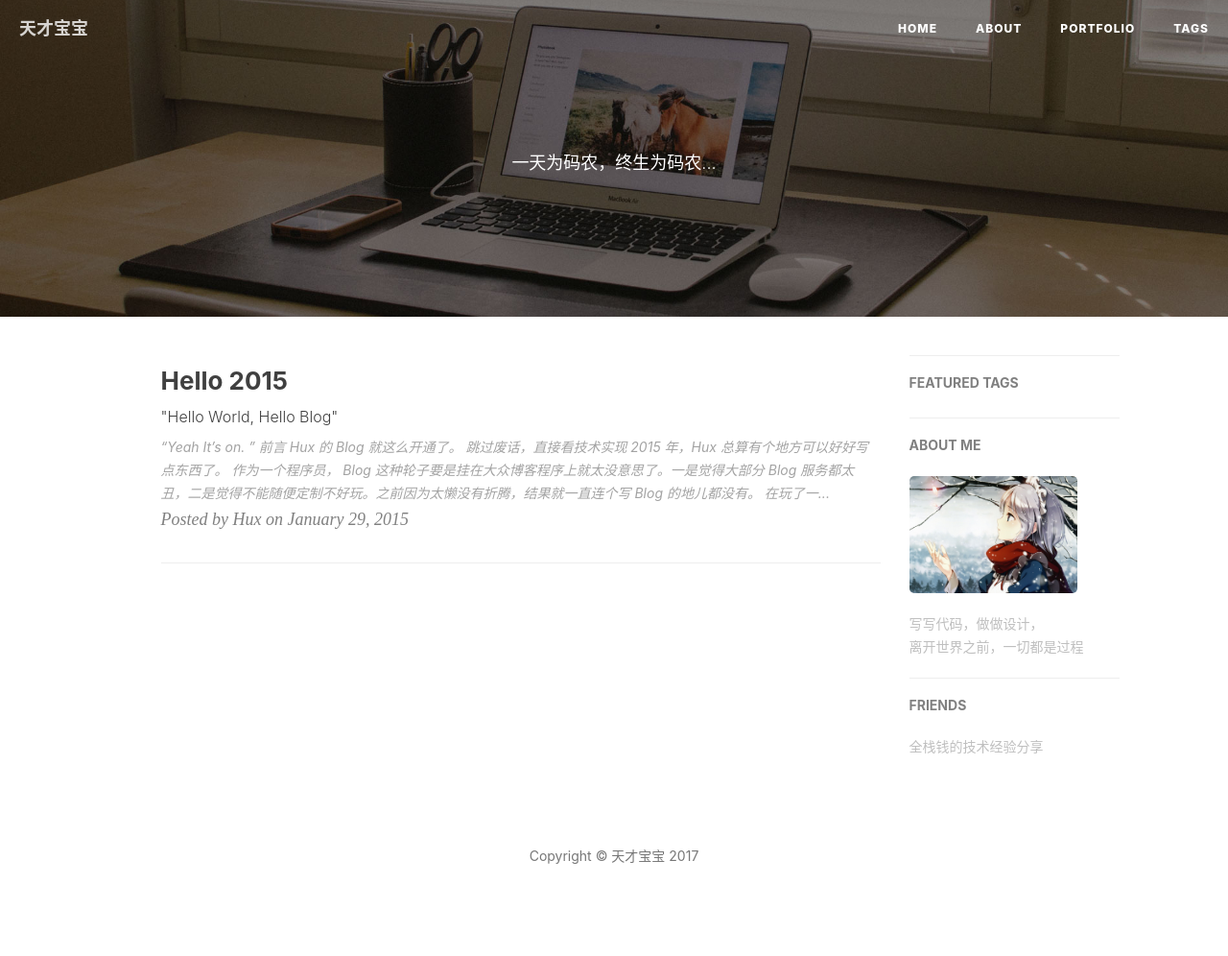
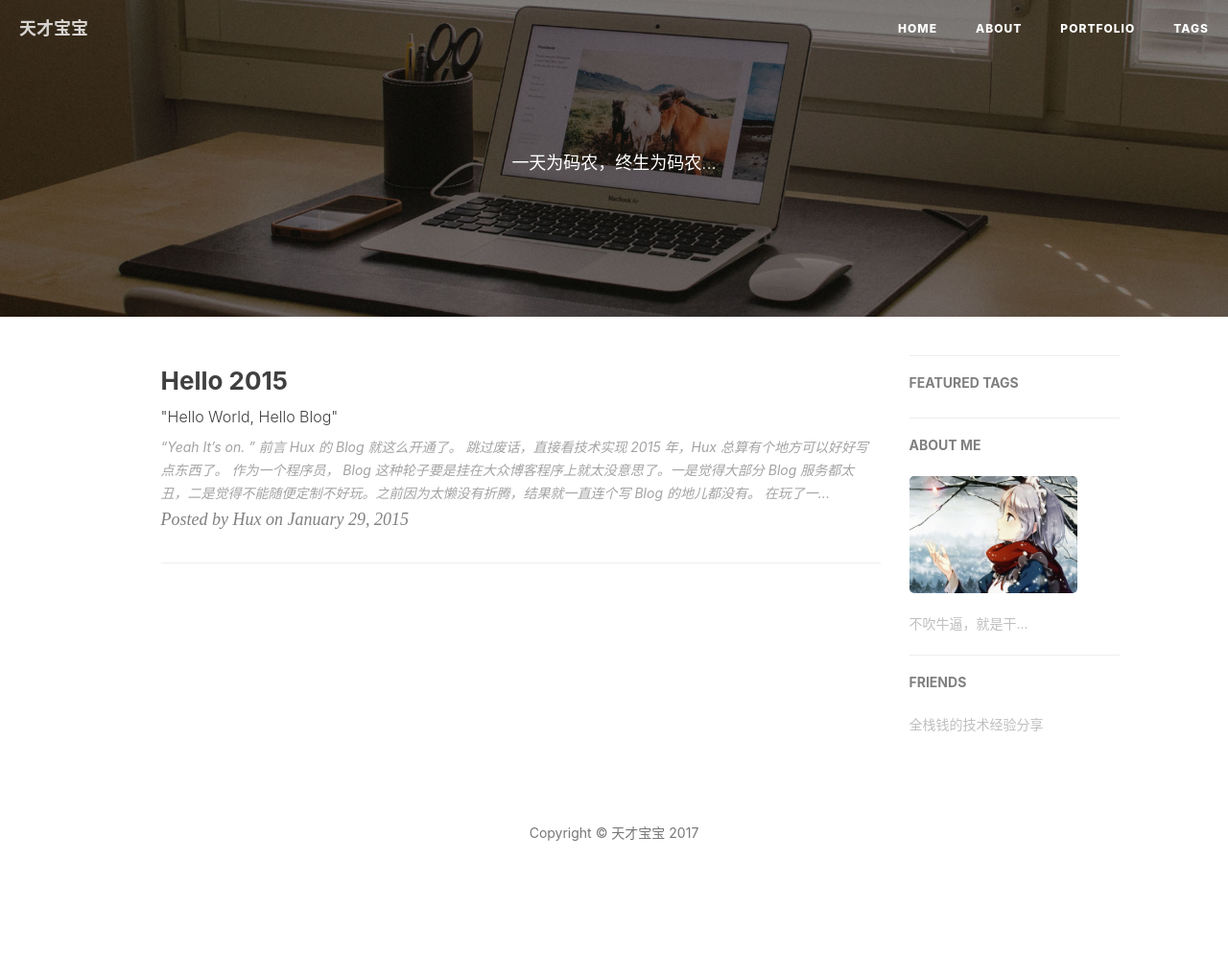
Before and after one commit to wanlp10/wuchao.github.io, a Jekyll site: the page built from index.html, in a window 1280 px wide. Shown: the whole page at 96% size. Built offline with Jekyll 4.4.1, drawn with Linux system fonts in a browser that asks for light colours; nearby versions of some CDN libraries; the list of posts is cut into pages by our own code; comment, search, counter and statistics services are not loaded; after the commit the page ends 972 px from its top, so only the background shows below that.

Commit message:
Update _config.yml

```diff
--- a/_config.yml
+++ b/_config.yml
@@ -3,7 +3,7 @@ title: 天才宝宝
 SEOTitle: "wuspace"
 header-img: img/home-bg.jpg
 #email: 10000@qq.com
-description: "搞着玩的博客"
+description: "天才宝宝的博客"
 keyword: ""
 #url: "https://huangxuan.me"              # your host, for absolute URL
 baseurl: ""                             # for example, '/blog' if your blog hosted on 'host/blog'
@@ -70,7 +70,7 @@ duoshuo_share: false                    # set to false if you want to use Commen
 
 # Sidebar settings
 sidebar: true                           # whether or not using Sidebar.
-sidebar-about-description: "写写代码，做做设计，<br>离开世界之前，一切都是过程"
+sidebar-about-description: "不吹牛逼，就是干..."
 sidebar-avatar: /img/avatar-master.jpg      # use absolute URL, seeing it's used in both `/` and `/about/`
 
 
```
